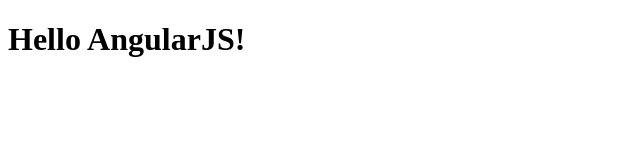
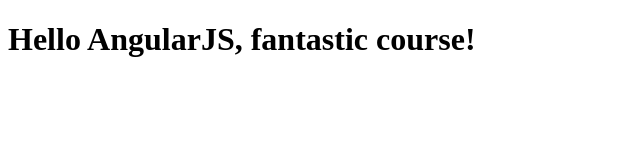
Before and after one commit to pcupueran/angularjs, a plain HTML site: page index.html in a window 1280 px wide. Shown: the whole page, without its empty margins (0-640 px from the left). Drawn offline with Linux system fonts and the light colour scheme.

Commit message:
Update AngularJS content

```diff
--- a/index.html
+++ b/index.html
@@ -2,9 +2,9 @@
 <html lang="en" dir="ltr">
   <head>
     <meta charset="utf-8">
-    <title>Hello AngularJS</title>
+    <title>Hello AngularJS!</title>
   </head>
   <body>
-    <h1>Hello AngularJS!</h1>
+    <h1>Hello AngularJS, fantastic course!</h1>
   </body>
 </html>
```
